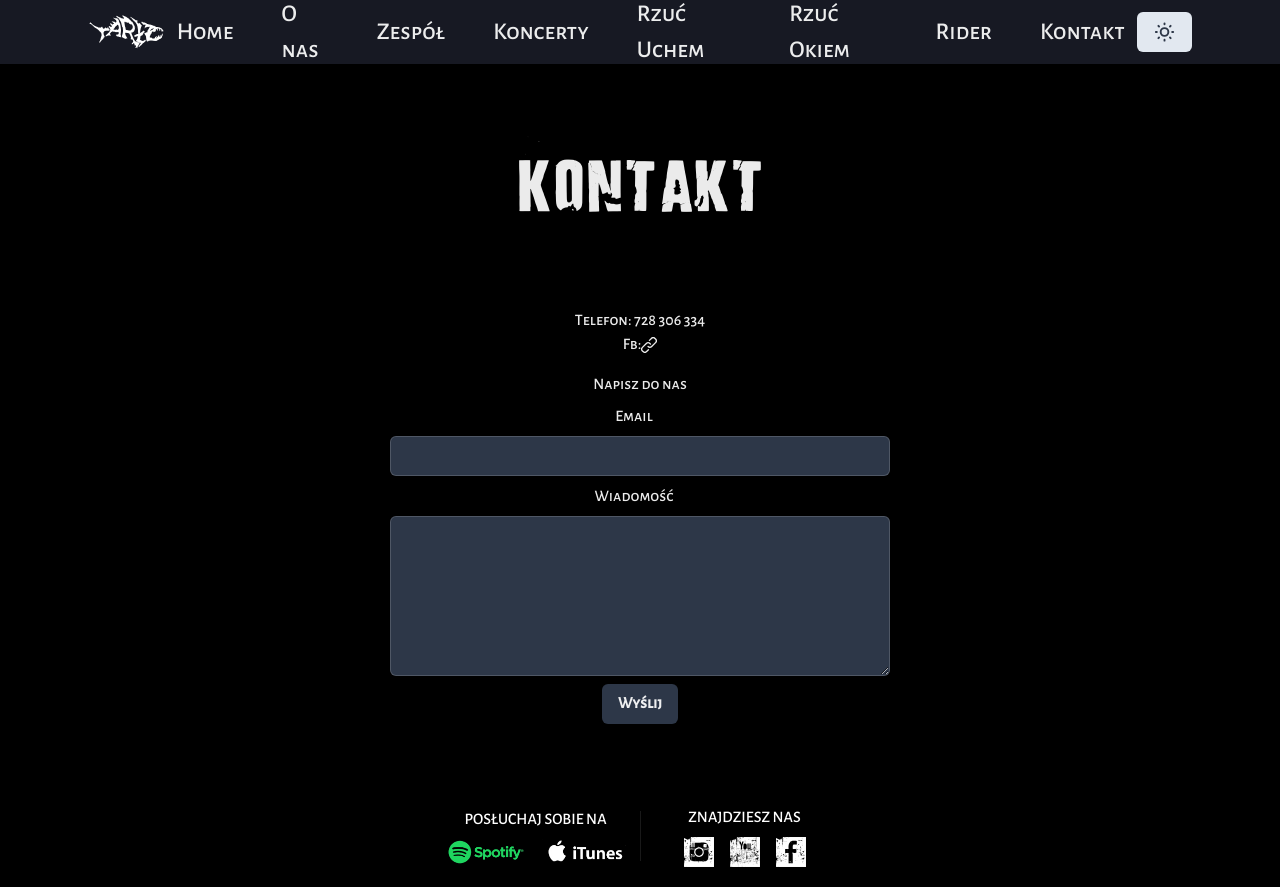
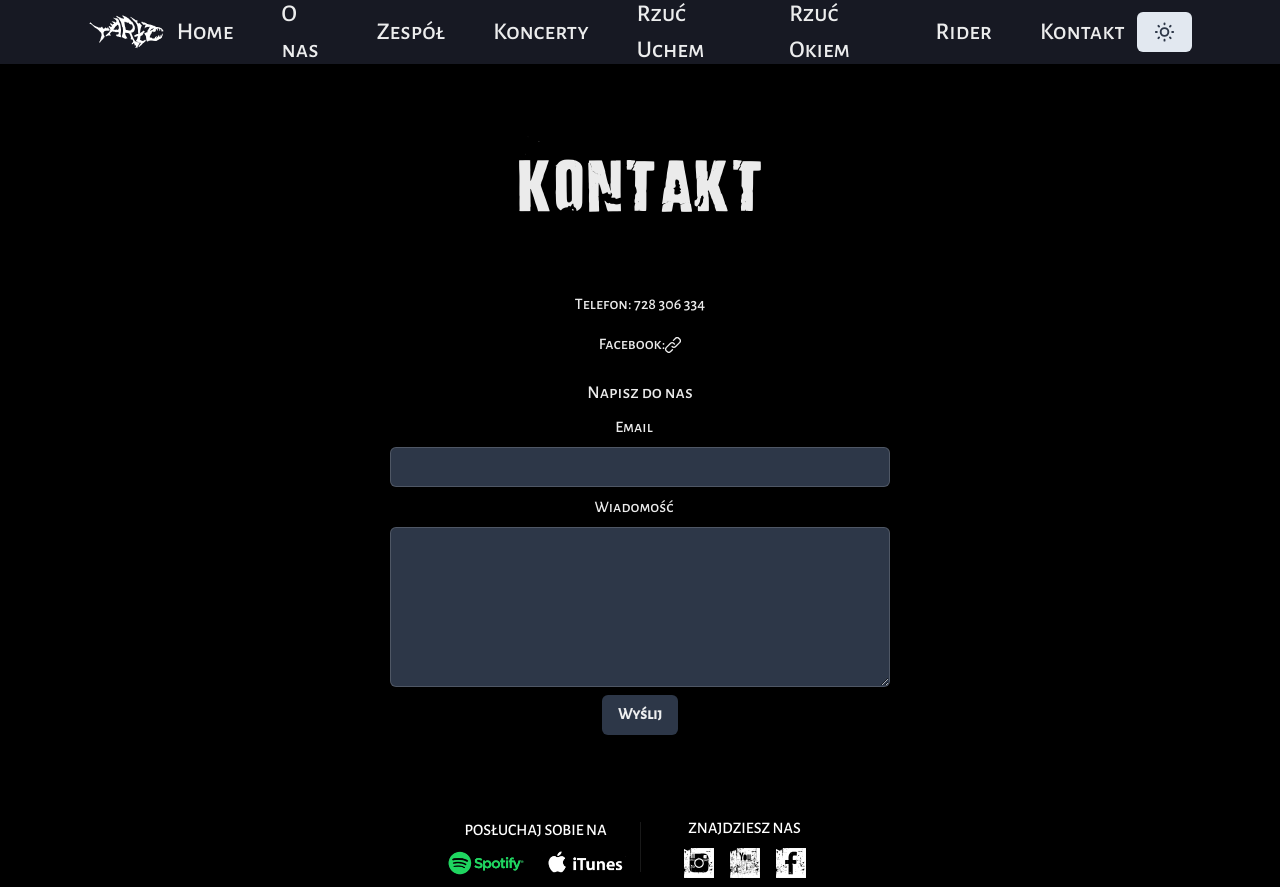
Before and after one commit to mruszkiewicz-dev/tarlo-website, a Next.js app: page /contact in a window 1280 px wide. Built offline with nearby package versions, Linux system fonts and the light colour scheme.

Commit message:
little corrections

```diff
--- a/src/components/ui/form.tsx
+++ b/src/components/ui/form.tsx
@@ -83,7 +83,9 @@ export const Form = () => {
         w={{ base: '100', md: '500px' }}
         my={2}
       >
-        <Text mt={2}>Napisz do nas</Text>
+        <Text mt={2} fontSize='lg'>
+          Napisz do nas
+        </Text>
 
         <FormControl mt='2' isInvalid={!!formik.errors.email}>
           <FormLabel textAlign='center' htmlFor='email'>
--- a/src/pages/contact.tsx
+++ b/src/pages/contact.tsx
@@ -10,14 +10,14 @@ export default function Contact() {
     <>
       <MyText>Kontakt</MyText>
       <Flex
-        mt={{ base: 2, xl: 10 }}
+        mt={{ base: 2, xl: 4 }}
         align='center'
         justifyContent='center'
         direction='column'
       >
-        <Text>Telefon: 728 306 334</Text>
-        <Text>
-          Fb:
+        <Text p={2}>Telefon: 728 306 334</Text>
+        <Text p={2}>
+          Facebook:
           <Link href='https://www.facebook.com/tarlorockband/' target='_blank'>
             <LinkIcon />
           </Link>
```
